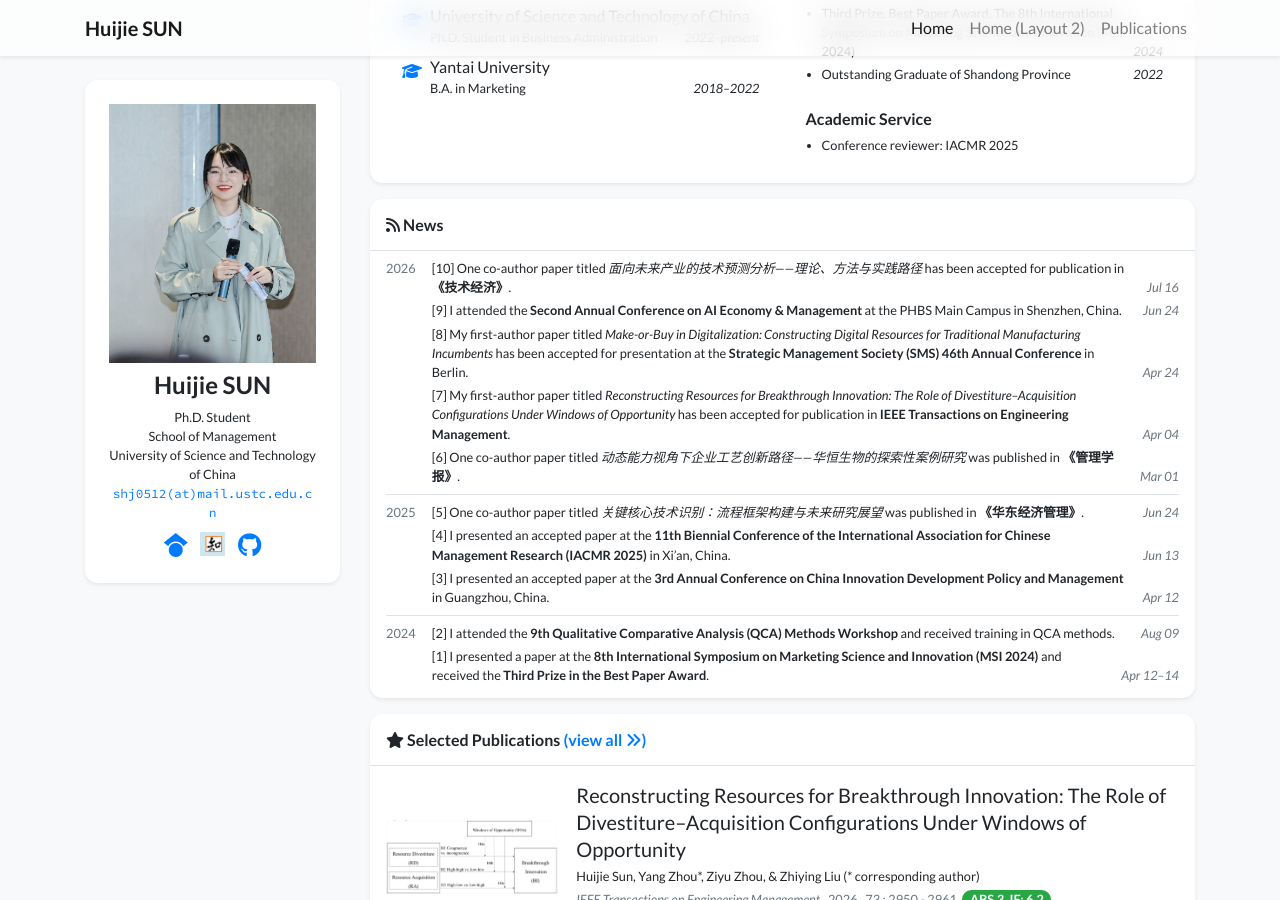
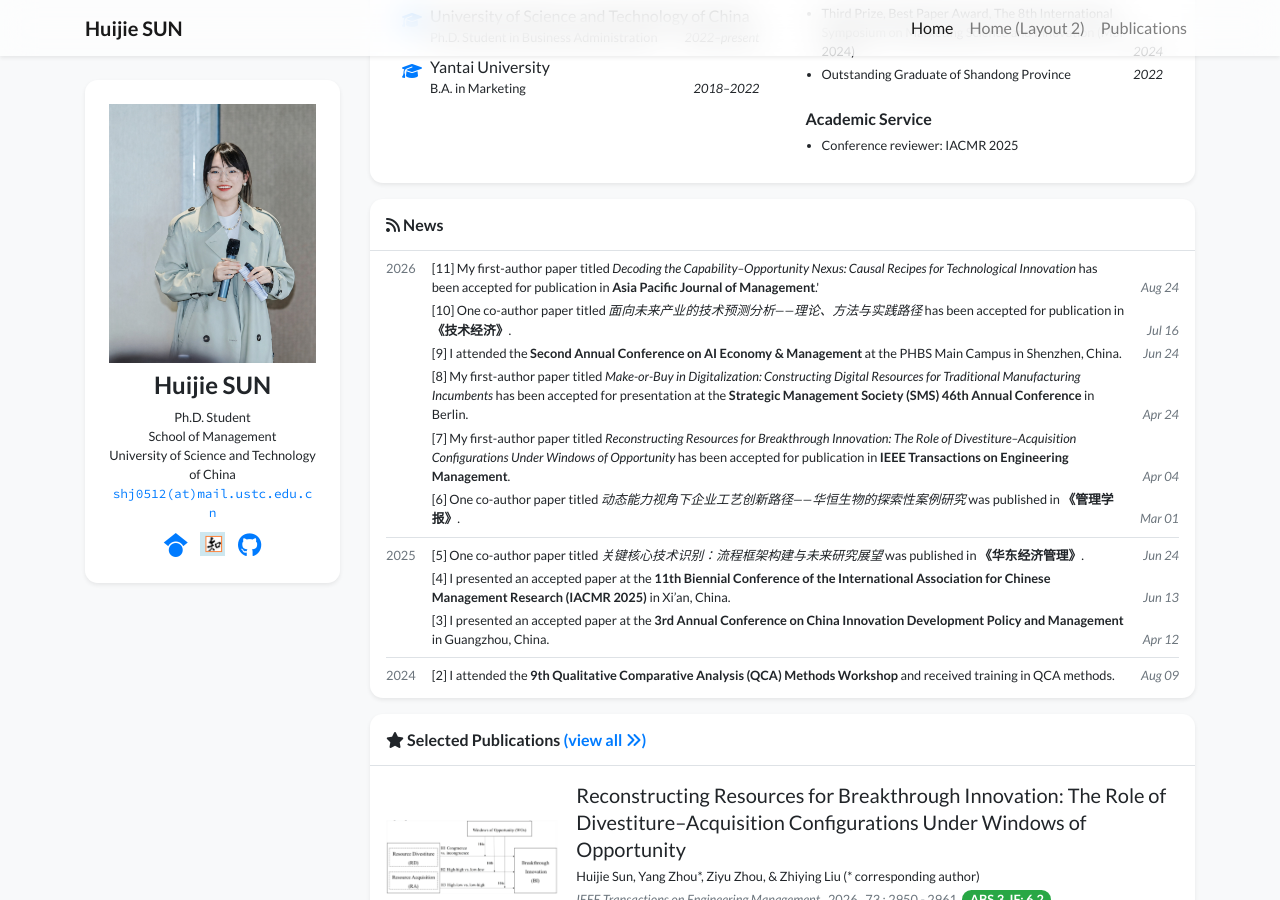
Before and after one commit to shj0512/shj0512.github.io, a Jekyll site: the page built from index.html, in a window 1280 px wide and 900 px high, scrolled down 567 px. Built offline with Jekyll 4.4.1, drawn with Linux system fonts in a browser that asks for light colours; nearby versions of some CDN libraries; a style sheet for code colours, icons or effects is not loaded.

Commit message:
Update news.yml

```diff
--- a/_data/news.yml
+++ b/_data/news.yml
@@ -1,5 +1,8 @@
 # Add new items at the top and increase the index by one.
 # Dates use the YYYY-MM-DD format; HTML is supported in the content field.
+- date: "2026-08-24"
+  index: 11
+  content: My first-author paper titled <i>Decoding the Capability–Opportunity Nexus: Causal Recipes for Technological Innovation</i> has been accepted for publication in <strong>Asia Pacific Journal of Management</strong>.'
 
 - date: "2026-07-16"
   index: 10
```
